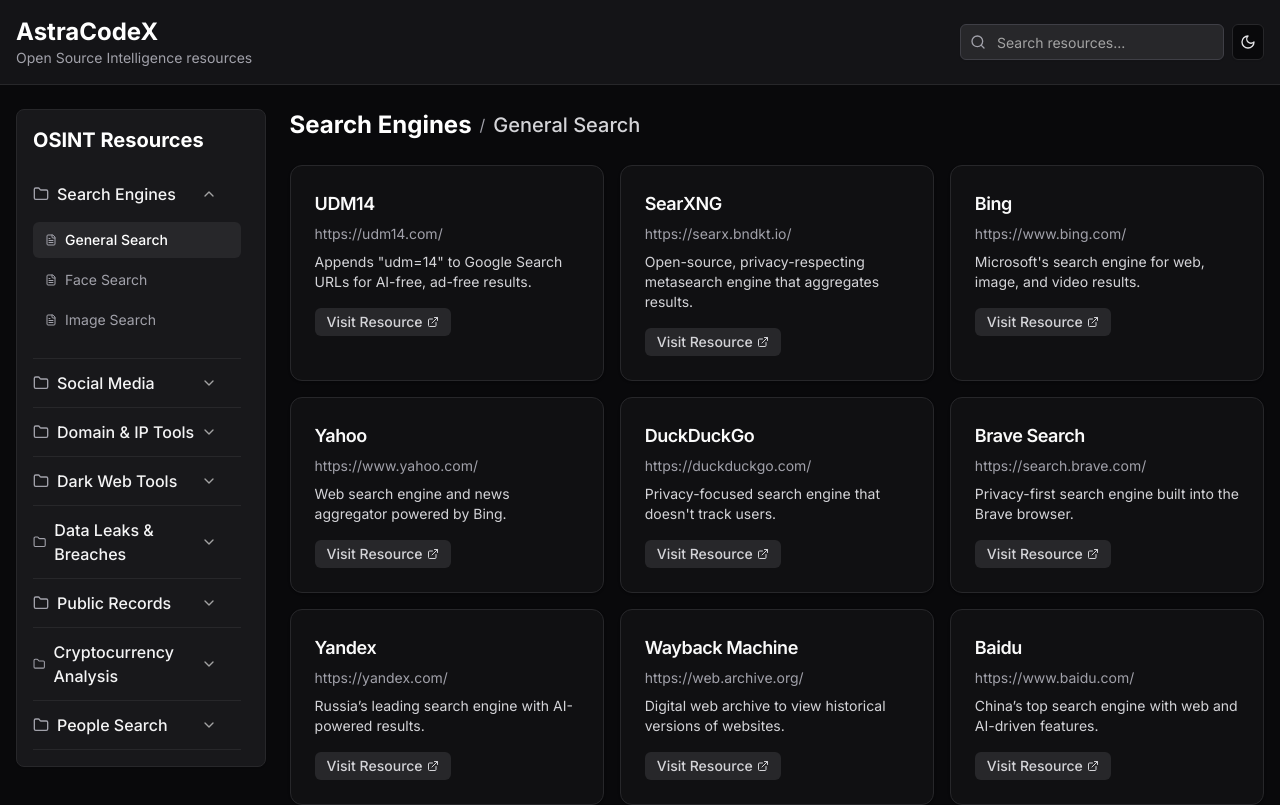
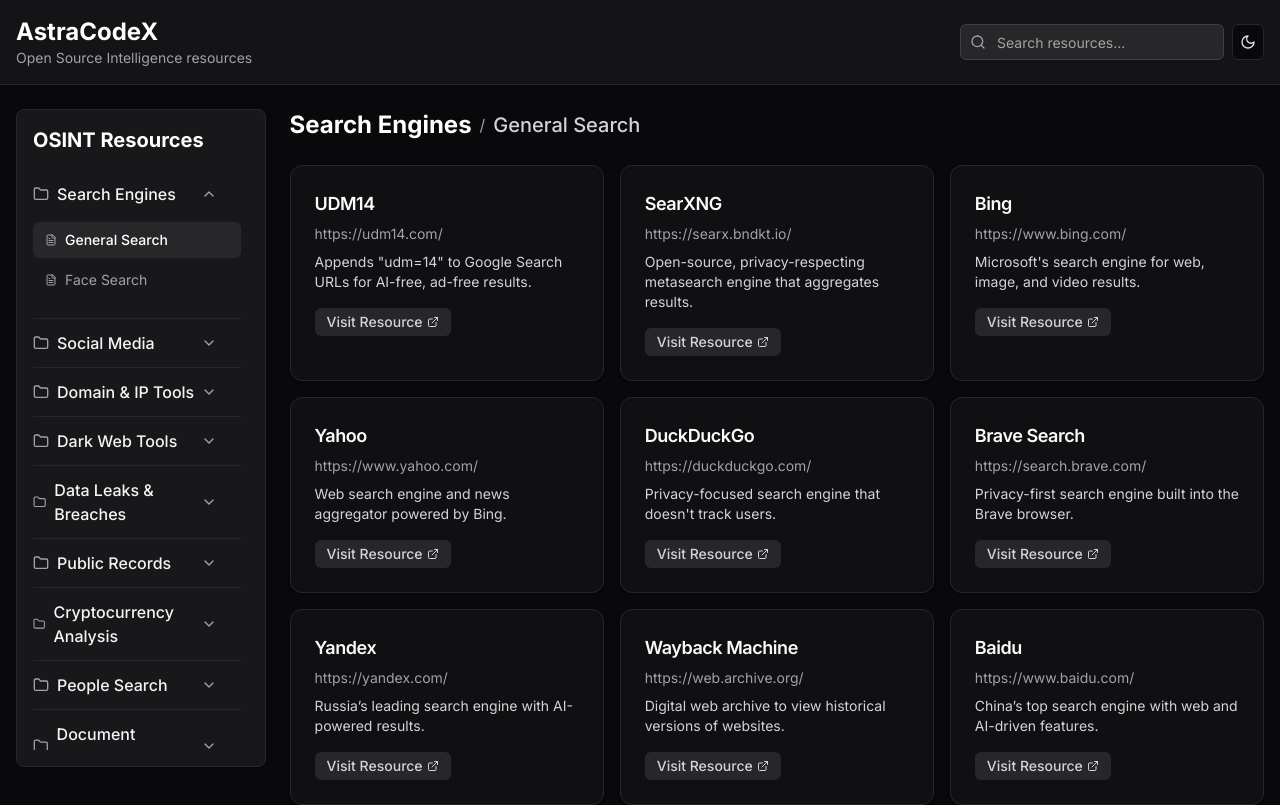
Before and after one commit to iqlipx/AstraCodeXv2, a Next.js app: page / in a window 1280 px wide. Shown: the top 805 px of the page. Built offline with nearby package versions, Linux system fonts and the light colour scheme.

Commit message:
Update osint-resources.ts

```diff
--- a/src/data/osint-resources.ts
+++ b/src/data/osint-resources.ts
@@ -141,30 +141,6 @@
             "title": "PimEyes",
             "url": "https://pimeyes.com/en",
             "description": "Online face search engine using facial recognition to find images of a person across the internet."
-          }
-        ]
-      },
-      {
-        id: "image-search",
-        name: "Image Search",
-        resources: [
-          {
-            id: "google-images",
-            title: "Google Images",
-            url: "https://images.google.com",
-            description: "Google's image search engine with reverse image search."
-          },
-          {
-            id: "tineye",
-            title: "TinEye",
-            url: "https://tineye.com",
-            description: "Reverse image search engine specialized in finding exact matches."
-          },
-          {
-            id: "yandex-images",
-            title: "Yandex Images",
-            url: "https://yandex.com/images",
-            description: "Powerful reverse image search from Russian search engine Yandex."
           }
         ]
       }
```
